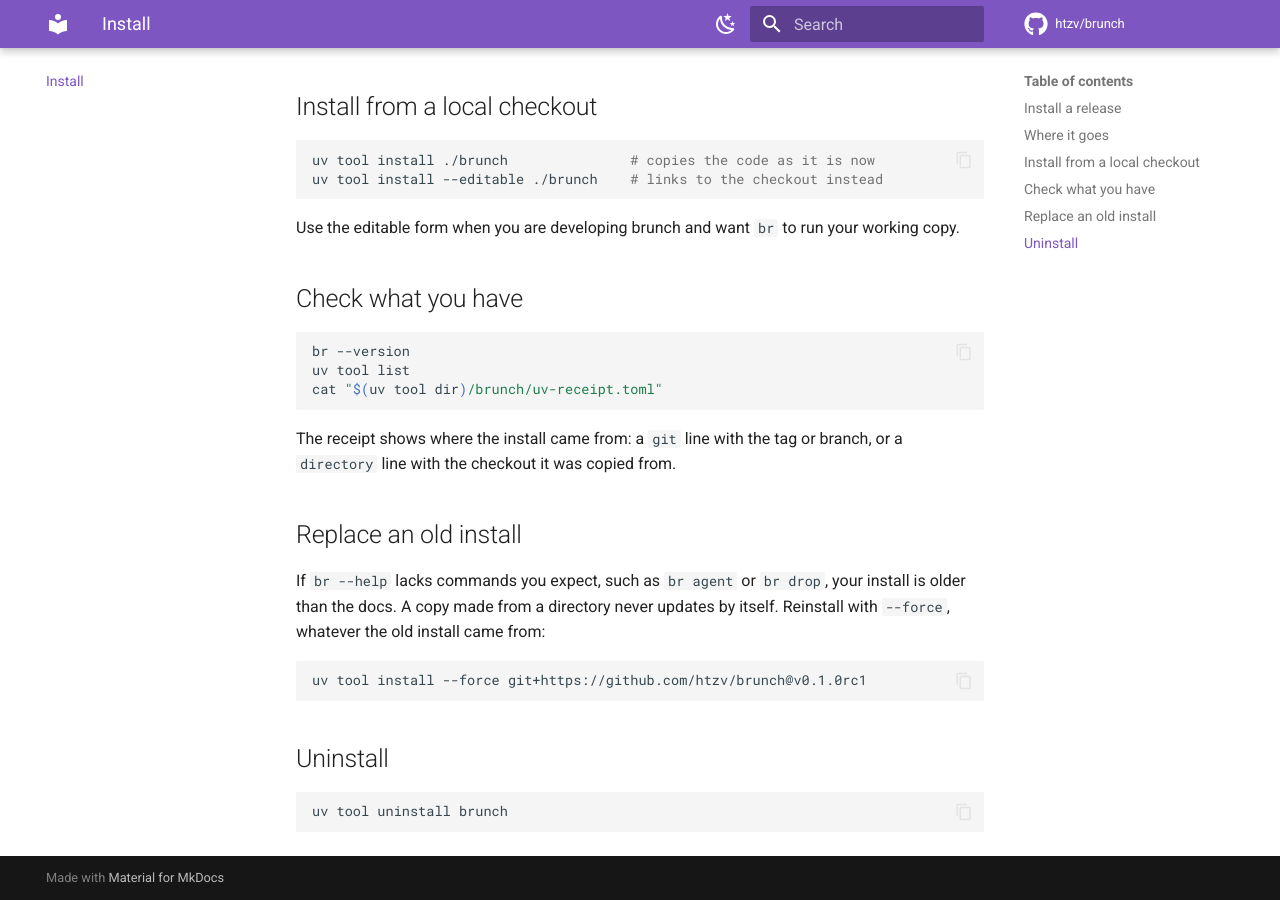
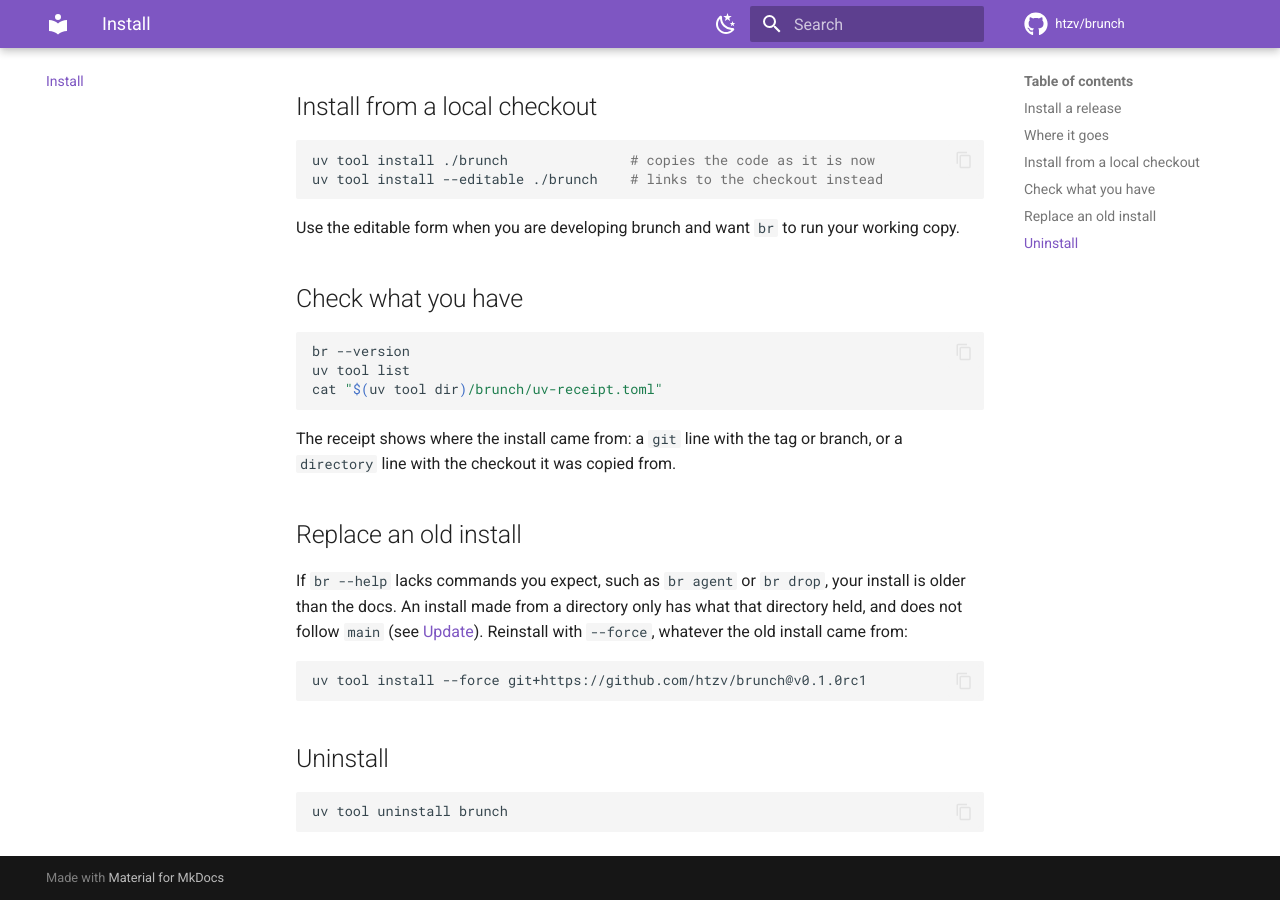
Before and after one commit to htzv/brunch, an MkDocs documentation site: the page built from docs-site/install.md, in a window 1280 px wide and 900 px high, scrolled down 682 px. Built offline with MkDocs 1.6.1 and Material for MkDocs 9.7.7, drawn with Linux system fonts in a browser that asks for light colours; nearby versions of some CDN libraries; comment, search, counter and statistics services are not loaded.

Commit message:
docs: add an update page, fix the install page wording
The update page says how to tell how br was installed (the uv receipt) and
what to run for a tagged, untagged, directory or editable install. Each case
was checked by running `uv tool upgrade` against local git repos under
nono: an untagged git install follows new commits, a tag-pinned install
reports "Nothing to upgrade", and a directory install rebuilds from the
directory's current contents without updating it.

The install page said a directory install "never updates by itself", which
was imprecise; it now says what the install contains and links to Update.

Co-Authored-By: Claude Sonnet 5.5 <noreply@anthropic.com>

````diff
--- a/docs-site/install.md
+++ b/docs-site/install.md
@@ -47,8 +47,9 @@ branch, or a `directory` line with the checkout it was copied from.
 ## Replace an old install
 
 If `br --help` lacks commands you expect, such as `br agent` or `br drop`, your
-install is older than the docs. A copy made from a directory never updates by
-itself. Reinstall with `--force`, whatever the old install came from:
+install is older than the docs. An install made from a directory only has what
+that directory held, and does not follow `main` (see [Update](update.md)).
+Reinstall with `--force`, whatever the old install came from:
 
 ```bash
 uv tool install --force git+https://github.com/htzv/brunch@v0.1.0rc1
--- a/mkdocs.yml
+++ b/mkdocs.yml
@@ -77,6 +77,7 @@ extra_javascript:
 nav:
   - Home: index.md
   - Install: install.md
+  - Update: update.md
   - Walkthrough:
       - walkthrough/index.md
       - 0. Setup: walkthrough/00-setup.md
````
Also changed, not shown: README.md (+2 -1 lines), docs-site/update.md (added, +62 -0 lines).
